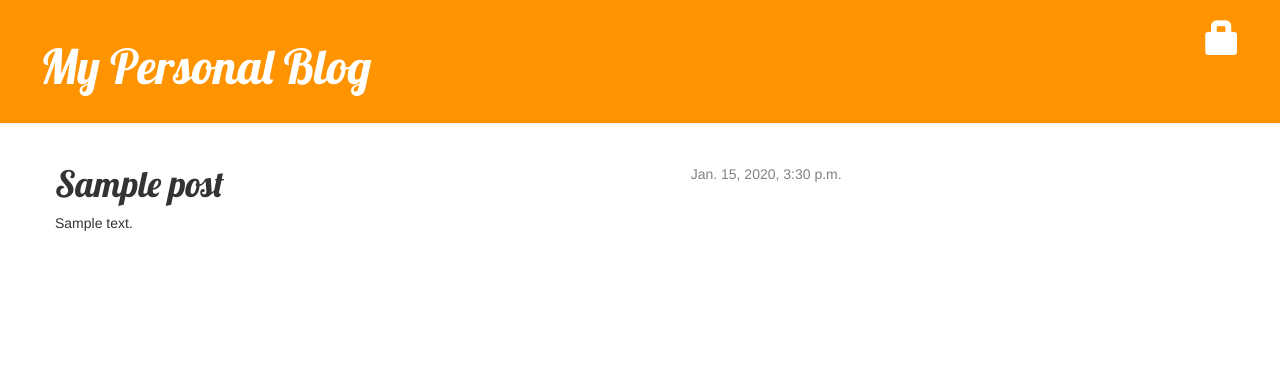
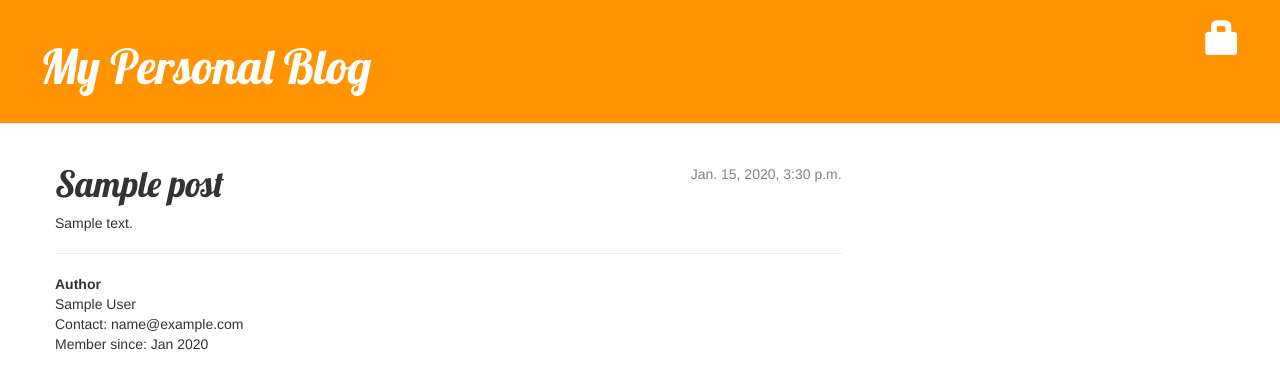
Before and after one commit to DevopediaOrg/django-basic, a Django app: page /post/1/ in a window 1280 px wide. Shown: the top 389 px of the page. Run offline with Django 3.2, Linux system fonts and the light colour scheme; tables that the repository leaves empty hold one stand-in row (values such as "Sample post"); some libraries are stand-ins or nearby versions.

Commit message:
DetailView inherited for blog app.

```diff
--- a/blog/templates/blog/post_detail.html
+++ b/blog/templates/blog/post_detail.html
@@ -12,5 +12,11 @@
         {% endif %}
         <h1>{{ post.title }}</h1>
         {{ post.text | linebreaks }}
+
+        <hr>
+        <strong>Author</strong><br/>
+        {{ author.first_name }} {{ author.last_name }}<br/>
+        Contact: {{ author.email }}<br/>
+        Member since: {{ author.date_joined | date:"M Y" }}
     </div>
 {% endblock %}
--- a/blog/urls.py
+++ b/blog/urls.py
@@ -6,6 +6,6 @@ from . import views
 urlpatterns = [
     url(r'^$', views.ListView.as_view(), name='post_list'),
     url(r'^post/(?P<pk>[0-9]+)/edit/$', views.UpdateView.as_view(), name='post_edit'),
-    url(r'^post/(?P<pk>[0-9]+)/$', generic.DetailView.as_view(model=Post), name='post_detail'),
+    url(r'^post/(?P<pk>[0-9]+)/$', views.DetailView.as_view(), name='post_detail'),
     url(r'^post/new/$', views.CreateView.as_view(), name='post_new'),
 ]
--- a/blog/views.py
+++ b/blog/views.py
@@ -59,6 +59,10 @@ class UpdateView(LoginRequiredMixin, generic.UpdateView):
         return super().form_valid(form)
 
 
-# Can use generic views directly for simple cases
-#class DetailView(generic.DetailView):
-#    model = Post
+class DetailView(generic.DetailView):
+    model = Post
+
+    def get_context_data(self, **kwargs):
+        context = super().get_context_data(**kwargs)
+        context['author'] = Post.objects.select_related('author').get(pk=self.object.pk).author
+        return context
```
